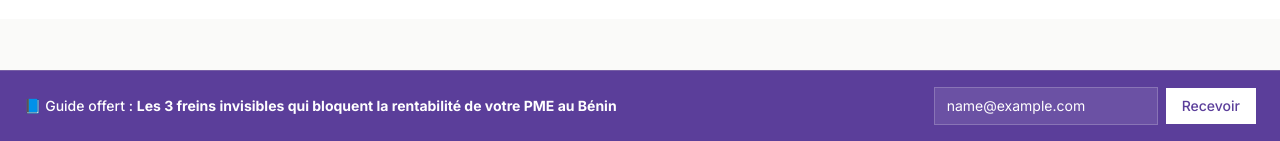
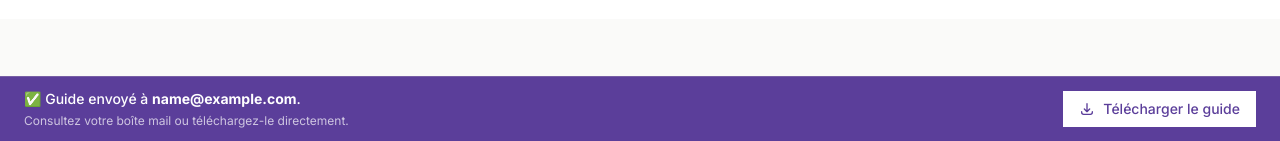
Before and after one commit to PATAWALA/STRATIVA-BENIN, a Next.js app: page / in a window 1280 px wide. Both pictures are taken after typing "name@example.com" into the empty fields and a click on the button "Recevoir". Shown: the part 659-800 px from the top of the page. Built offline with nearby package versions, Linux system fonts and the light colour scheme; no server answers; a web font is replaced by a local one.

Commit message:
14 update

```diff
--- a/src/components/LeadCaptureBar.tsx
+++ b/src/components/LeadCaptureBar.tsx
@@ -1,52 +1,28 @@
 'use client'
 
 import { useState } from 'react'
-import { createBrowserClient } from '@/lib/supabase/client'
-import type { LeadInsert } from '@/types'
 
 export default function LeadCaptureBar() {
   const [email, setEmail] = useState('')
-  const [loading, setLoading] = useState(false)
   const [success, setSuccess] = useState(false)
   const [dismissed, setDismissed] = useState(false)
 
-  const handleSubmit = async (e: React.FormEvent) => {
+  const handleSubmit = (e: React.FormEvent) => {
     e.preventDefault()
     if (!email || !/^[^\s@]+@[^\s@]+\.[^\s@]+$/.test(email)) return
-    setLoading(true)
-    try {
-      const supabase = createBrowserClient()
-      const lead: LeadInsert = {
-        nom: '',
-        prenom: '',
-        email,
-        source: 'banner',
-      }
-      const { error: insertError } = await supabase.from('leads').insert([lead])
-      if (insertError) throw insertError
-      setSuccess(true)
-      setEmail('')
-    } catch (err) {
-      console.error(err)
-    } finally {
-      setLoading(false)
-    }
+    setSuccess(true)
   }
 
   if (dismissed) return null
 
   return (
-    <div className="fixed bottom-0 left-0 right-0 z-40 bg-indigo border-t border-champagne/20 py-4 px-6">
+    <div className="fixed bottom-0 left-0 right-0 z-40 bg-indigo border-t border-champagne/20 py-3 px-6">
       <div className="max-w-7xl mx-auto flex flex-col sm:flex-row items-center justify-between gap-4 relative">
         {success ? (
           <div className="flex-1 text-center sm:text-left flex flex-col sm:flex-row items-center gap-4">
             <div className="flex-1">
-              <p className="text-white text-sm font-medium">
-                ✅ Guide envoyé avec succès à <strong>{email}</strong>.
-              </p>
-              <p className="text-white/70 text-xs mt-1">
-                Consultez votre boîte mail ou téléchargez-le directement.
-              </p>
+              <p className="text-white text-sm font-medium">✅ Guide envoyé à <strong>{email}</strong>.</p>
+              <p className="text-white/70 text-xs mt-1">Consultez votre boîte mail ou téléchargez-le directement.</p>
             </div>
             <a
               href="/guide.pdf"
@@ -79,10 +55,9 @@ export default function LeadCaptureBar() {
               />
               <button
                 type="submit"
-                disabled={loading}
-                className="bg-white text-indigo px-4 py-2 text-sm font-medium hover:bg-gold hover:text-white transition-colors flex-shrink-0"
+                className="bg-white text-indigo px-4 py-2 text-sm font-medium hover:bg-gold hover:text-white transition-colors"
               >
-                {loading ? 'Envoi...' : 'Recevoir'}
+                Recevoir
               </button>
             </form>
           </>
@@ -90,7 +65,6 @@ export default function LeadCaptureBar() {
         <button
           onClick={() => setDismissed(true)}
           className="absolute top-0 right-0 text-white/50 hover:text-white transition-colors"
-          aria-label="Fermer"
         >
           <svg xmlns="http://www.w3.org/2000/svg" className="h-4 w-4" fill="none" viewBox="0 0 24 24" stroke="currentColor">
             <path strokeLinecap="round" strokeLinejoin="round" strokeWidth={2} d="M6 18L18 6M6 6l12 12" />
--- a/src/components/SmartPopup.tsx
+++ b/src/components/SmartPopup.tsx
@@ -1,80 +1,46 @@
 'use client'
 
-import { useEffect, useState, useCallback } from 'react'
-import { createBrowserClient } from '@/lib/supabase/client'
-import type { LeadInsert } from '@/types'
+import { useEffect, useState } from 'react'
 
 export default function SmartPopup() {
   const [visible, setVisible] = useState(false)
   const [email, setEmail] = useState('')
-  const [loading, setLoading] = useState(false)
   const [success, setSuccess] = useState(false)
-  const [error, setError] = useState('')
 
-  // Déclencheurs : 15 secondes ou exit-intent (à chaque visite)
+  // Déclencheurs : 15 secondes ou exit-intent
   useEffect(() => {
-    const timer = setTimeout(() => {
-      setVisible(true)
-    }, 15000)
-
+    const timer = setTimeout(() => setVisible(true), 15000)
     const handleExit = (e: MouseEvent) => {
-      if (e.clientY <= 0) {
-        setVisible(true)
-      }
+      if (e.clientY <= 0) setVisible(true)
     }
     document.addEventListener('mouseleave', handleExit)
-
     return () => {
       clearTimeout(timer)
       document.removeEventListener('mouseleave', handleExit)
     }
   }, [])
 
-  const closePopup = useCallback(() => {
-    setVisible(false)
-  }, [])
-
-  const handleSubmit = async (e: React.FormEvent) => {
+  const handleSubmit = (e: React.FormEvent) => {
     e.preventDefault()
-    setError('')
-    if (!email || !/^[^\s@]+@[^\s@]+\.[^\s@]+$/.test(email)) {
-      setError('Veuillez entrer une adresse email valide.')
-      return
-    }
-    setLoading(true)
-    try {
-      const supabase = createBrowserClient()
-      const lead: LeadInsert = {
-        nom: '',
-        prenom: '',
-        email,
-        source: 'popup',
-      }
-      const { error: insertError } = await supabase.from('leads').insert([lead])
-      if (insertError) throw insertError
-      setSuccess(true)
-      // On ne ferme plus automatiquement pour laisser le temps de télécharger
-    } catch (err: any) {
-      setError('Une erreur est survenue. Veuillez réessayer.')
-      console.error(err)
-    } finally {
-      setLoading(false)
-    }
+    if (!email || !/^[^\s@]+@[^\s@]+\.[^\s@]+$/.test(email)) return
+    // Succès immédiat, sans appel externe
+    setSuccess(true)
   }
 
   if (!visible) return null
 
   return (
-    <div className="fixed inset-0 z-50 flex items-center justify-center p-4 bg-indigo/40 backdrop-blur-sm animate-fade-in">
+    <div className="fixed inset-0 z-50 flex items-center justify-center p-4 bg-indigo/40 backdrop-blur-sm">
       <div className="relative w-full max-w-md bg-white p-8 shadow-2xl border border-champagne">
         <button
-          onClick={closePopup}
+          onClick={() => setVisible(false)}
           className="absolute top-4 right-4 text-anthracite/50 hover:text-indigo transition-colors"
         >
           <svg xmlns="http://www.w3.org/2000/svg" width="20" height="20" viewBox="0 0 24 24" fill="none" stroke="currentColor" strokeWidth="2" strokeLinecap="round" strokeLinejoin="round">
             <line x1="18" y1="6" x2="6" y2="18" /><line x1="6" y1="6" x2="18" y2="18" />
           </svg>
         </button>
+
         {!success ? (
           <>
             <div className="flex justify-center mb-6">
@@ -84,9 +50,7 @@ export default function SmartPopup() {
                 </svg>
               </div>
             </div>
-            <h2 className="text-2xl font-serif font-bold text-indigo text-center mb-2">
-              Guide exclusif offert
-            </h2>
+            <h2 className="text-2xl font-serif font-bold text-indigo text-center mb-2">Guide exclusif offert</h2>
             <p className="text-anthracite text-sm text-center mb-6">
               Téléchargez le Guide : <strong>Les 3 freins invisibles qui bloquent la rentabilité de votre PME au Bénin</strong>.
             </p>
@@ -97,25 +61,16 @@ export default function SmartPopup() {
                 onChange={(e) => setEmail(e.target.value)}
                 placeholder="votre@email.com"
                 required
-                className="w-full border border-champagne bg-cream px-4 py-3 text-sm text-indigo placeholder:text-anthracite/50 focus:border-gold focus:ring-1 focus:ring-gold outline-none transition-all"
+                className="w-full border border-champagne bg-cream px-4 py-3 text-sm text-indigo placeholder:text-anthracite/50 focus:border-gold focus:ring-1 focus:ring-gold outline-none"
               />
-              {error && <p className="text-xs text-red-500">{error}</p>}
               <button
                 type="submit"
-                disabled={loading}
-                className="w-full bg-indigo py-3 text-sm font-semibold text-white hover:bg-indigo/90 transition-colors duration-300 disabled:opacity-70 flex items-center justify-center"
+                className="w-full bg-indigo py-3 text-sm font-semibold text-white hover:bg-indigo/90 transition-colors"
               >
-                {loading ? (
-                  <svg className="animate-spin h-5 w-5 text-white" xmlns="http://www.w3.org/2000/svg" fill="none" viewBox="0 0 24 24">
-                    <circle className="opacity-25" cx="12" cy="12" r="10" stroke="currentColor" strokeWidth="4" />
-                    <path className="opacity-75" fill="currentColor" d="M4 12a8 8 0 018-8v8z" />
-                  </svg>
-                ) : 'Recevoir le guide gratuit'}
+                Recevoir le guide gratuit
               </button>
             </form>
-            <p className="mt-4 text-xs text-anthracite/50 text-center">
-              Vos données restent confidentielles. Aucun spam.
-            </p>
+            <p className="mt-4 text-xs text-anthracite/50 text-center">Vos données restent confidentielles. Aucun spam.</p>
           </>
         ) : (
           <div className="text-center py-4">
@@ -125,12 +80,7 @@ export default function SmartPopup() {
               </svg>
             </div>
             <h3 className="text-lg font-serif font-bold text-indigo">Merci !</h3>
-            <p className="text-sm text-anthracite mt-2">
-              Le guide a été envoyé à <strong>{email}</strong>.
-            </p>
-            <p className="text-xs text-anthracite/60 mt-1">
-              Consultez votre boîte mail ou téléchargez-le directement.
-            </p>
+            <p className="text-sm text-anthracite mt-2">Votre guide est prêt.</p>
             <a
               href="/guide.pdf"
               download
```
